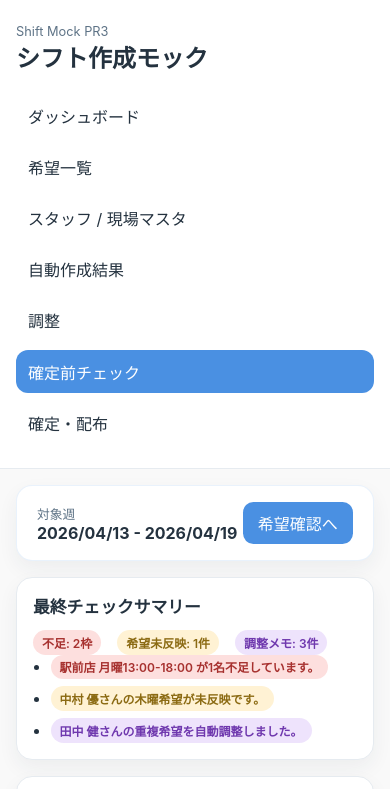
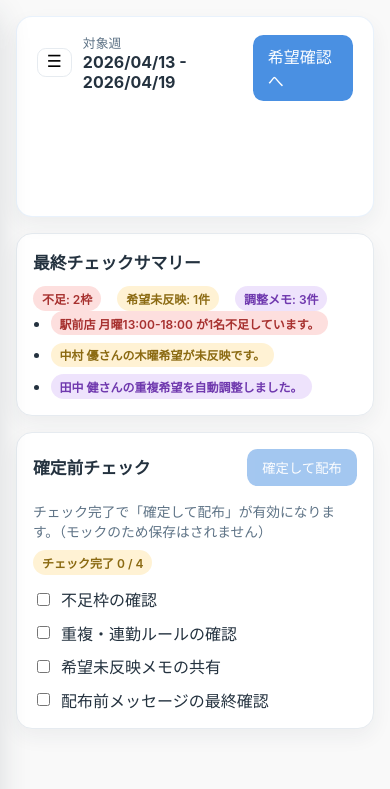
Before and after one commit to ANOSkdy/shift_manager, a Next.js app: page /pre-final in a window 390 px wide. Shown: the top 789 px of the page. Built offline with nearby package versions, Linux system fonts and the light colour scheme.

Commit message:
Add mobile hamburger menu for mock navigation

```diff
--- a/app/globals.css
+++ b/app/globals.css
@@ -102,6 +102,32 @@ h2 {
   padding: 1rem 1.25rem;
   box-shadow: 0 8px 20px rgba(36, 50, 63, 0.06);
   border: 1px solid rgba(74, 144, 226, 0.12);
+  position: relative;
+  z-index: 3;
+}
+
+.top-header__title {
+  display: flex;
+  align-items: center;
+  gap: 0.7rem;
+}
+
+.menu-button {
+  display: none;
+  border: 1px solid var(--border);
+  background: #fff;
+  border-radius: 0.55rem;
+  padding: 0.35rem 0.55rem;
+  font-size: 1.05rem;
+  line-height: 1;
+}
+
+.menu-overlay {
+  position: fixed;
+  inset: 0;
+  border: 0;
+  background: rgba(36, 50, 63, 0.3);
+  z-index: 1;
 }
 
 .page-stack {
@@ -532,8 +558,34 @@ select {
   }
 
   .sidebar {
+    position: fixed;
+    top: 0;
+    left: 0;
+    width: min(78vw, 20rem);
+    height: 100vh;
+    z-index: 4;
+    transform: translateX(-102%);
+    transition: transform 0.22s ease;
     border-right: 0;
-    border-bottom: 1px solid var(--border);
+    box-shadow: 0 16px 34px rgba(36, 50, 63, 0.2);
+  }
+
+  .sidebar--open {
+    transform: translateX(0);
+  }
+
+  .menu-button {
+    display: inline-flex;
+    align-items: center;
+    justify-content: center;
+  }
+
+  .top-header {
+    align-items: flex-start;
+  }
+
+  .top-header .primary-button {
+    margin-top: 0.15rem;
   }
 
   .hero-panel {
--- a/components/mock/app-shell.tsx
+++ b/components/mock/app-shell.tsx
@@ -2,15 +2,21 @@
 
 import Link from 'next/link';
 import { usePathname } from 'next/navigation';
+import { useEffect, useState } from 'react';
 import type { ReactNode } from 'react';
 import { navItems, targetWeek } from '@/lib/mock/shift-data';
 
 export function AppShell({ children }: { children: ReactNode }) {
   const pathname = usePathname();
+  const [menuOpen, setMenuOpen] = useState(false);
+
+  useEffect(() => {
+    setMenuOpen(false);
+  }, [pathname]);
 
   return (
     <div className="app-shell">
-      <aside className="sidebar">
+      <aside className={menuOpen ? 'sidebar sidebar--open' : 'sidebar'}>
         <div>
           <p className="sidebar__eyebrow">Shift Mock PR3</p>
           <h1>シフト作成モック</h1>
@@ -33,9 +39,20 @@ export function AppShell({ children }: { children: ReactNode }) {
 
       <div className="content-area">
         <header className="top-header">
-          <div>
-            <p className="sidebar__eyebrow">対象週</p>
-            <strong>{targetWeek}</strong>
+          <div className="top-header__title">
+            <button
+              type="button"
+              className="menu-button"
+              aria-label={menuOpen ? 'メニューを閉じる' : 'メニューを開く'}
+              aria-expanded={menuOpen}
+              onClick={() => setMenuOpen((prev) => !prev)}
+            >
+              ☰
+            </button>
+            <div>
+              <p className="sidebar__eyebrow">対象週</p>
+              <strong>{targetWeek}</strong>
+            </div>
           </div>
           <Link href="/availability" className="primary-button">
             希望確認へ
@@ -43,6 +60,8 @@ export function AppShell({ children }: { children: ReactNode }) {
         </header>
         <main>{children}</main>
       </div>
+
+      {menuOpen ? <button type="button" className="menu-overlay" aria-label="メニューを閉じる" onClick={() => setMenuOpen(false)} /> : null}
     </div>
   );
 }
```
